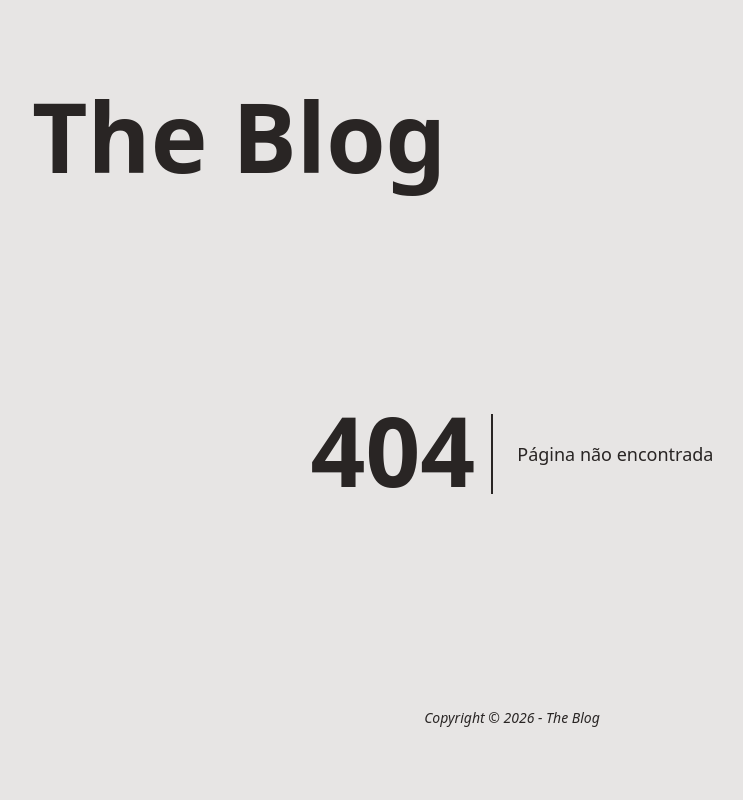
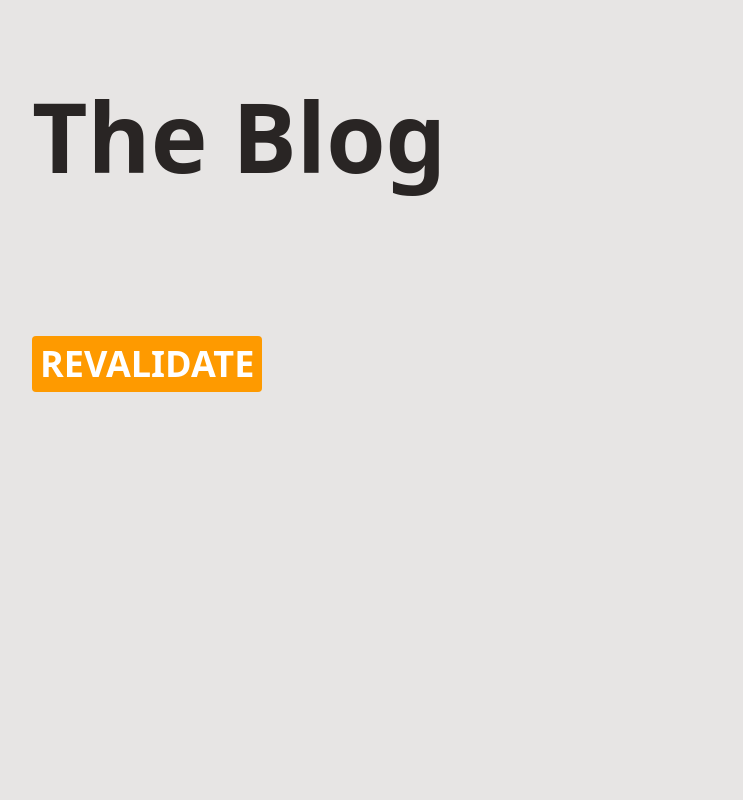
Before and after one commit to breGarcia66/next-react-project-the-blog, a Next.js app: page /exemplo/1 in a window 1280 px wide. Before the commit this address had no page. Shown: the top 800 px of the page, without its empty margins (128-871 px from the left). Built offline with nearby package versions, Linux system fonts and the light colour scheme.

Commit message:
testando server actions para revalidar cache do next

```diff
--- /dev/null
+++ b/src/actions/relativedate-example.ts
@@ -0,0 +1,11 @@
+'use server';
+
+import { revalidateTag } from 'next/cache';
+
+export async function revalidateExampleAction(formData: FormData) {
+  const path = formData.get('path') || '';
+  console.log('Estou em uma server action', path);
+
+  revalidateTag('posts', 'max'); // home
+  revalidateTag('post-rotina-matinal-de-pessoas-altamente-eficazes', 'max'); // single
+}
--- /dev/null
+++ b/src/app/exemplo/[id]/page.tsx
@@ -0,0 +1,25 @@
+import { revalidateExampleAction } from "@/actions/relativedate-example";
+
+export default async function ExampleDynamicPage({
+  params,
+}: {
+  params: Promise<{ id: string }>;
+}) {
+  const id = await params;
+
+  return (
+    <main className='min-h-[600px] text-4xl font-bold'>
+
+      <form className='py-16' action={revalidateExampleAction}>
+        <input type='hidden' name='path' defaultValue={`/exemplo/${id}`} />
+
+        <button
+          className='bg-amber-500 text-white p-2 rounded hover:bg-amber-600 transition cursor-pointer'
+          type='submit'
+        >
+          REVALIDATE
+        </button>
+      </form>
+    </main>
+  );
+}
--- /dev/null
+++ b/src/db/drizzle/tests.ts
@@ -0,0 +1,9 @@
+import { eq } from "drizzle-orm";
+import { drizzleDb } from ".";
+import { postsTable } from "./schemas";
+
+(async () => {
+  await drizzleDb.update(postsTable).set({
+    title: 'Rotina matinal de pessoas altamente eficazes'
+  }).where(eq(postsTable.slug, 'rotina-matinal-de-pessoas-altamente-eficazes'))
+})()
```
